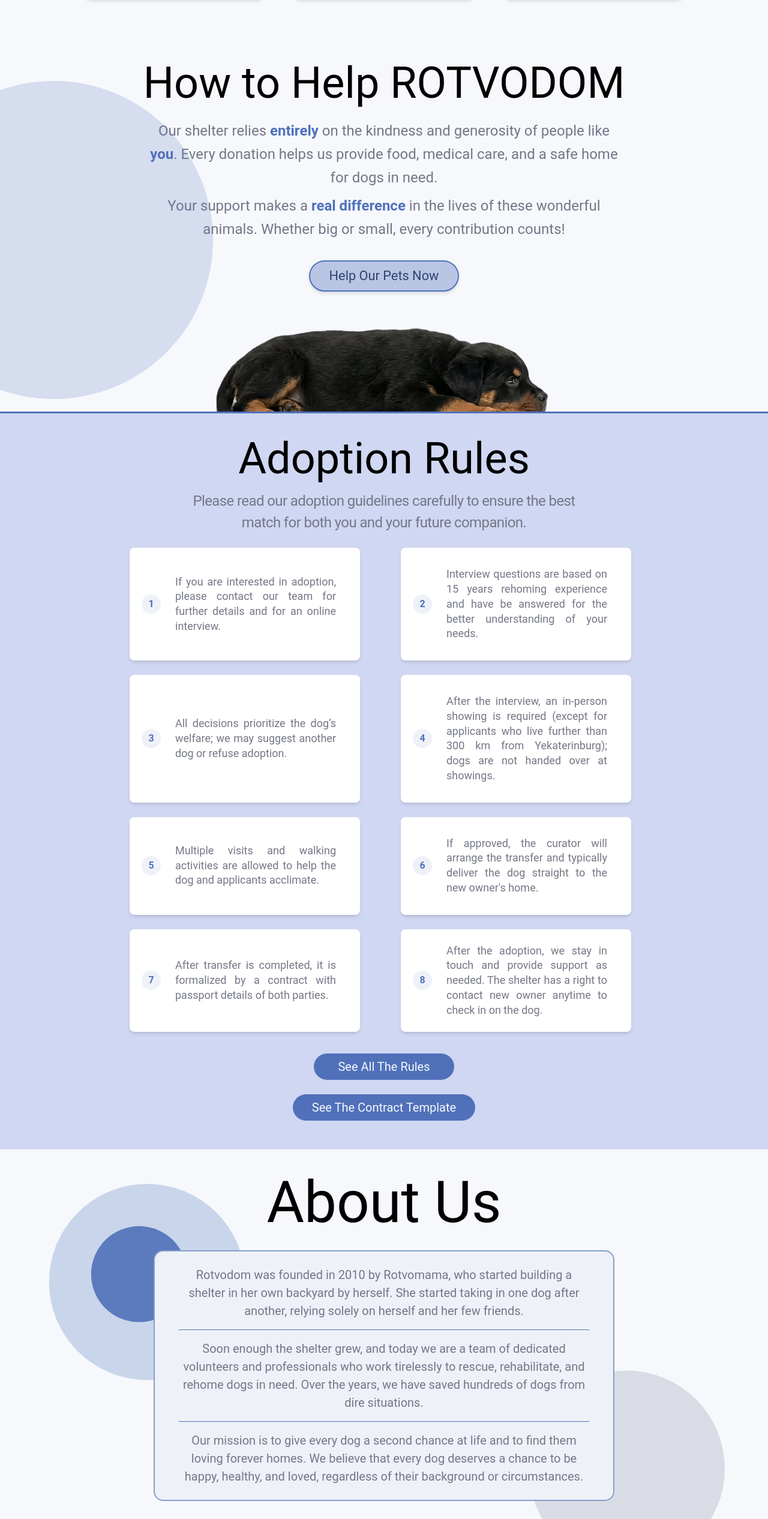
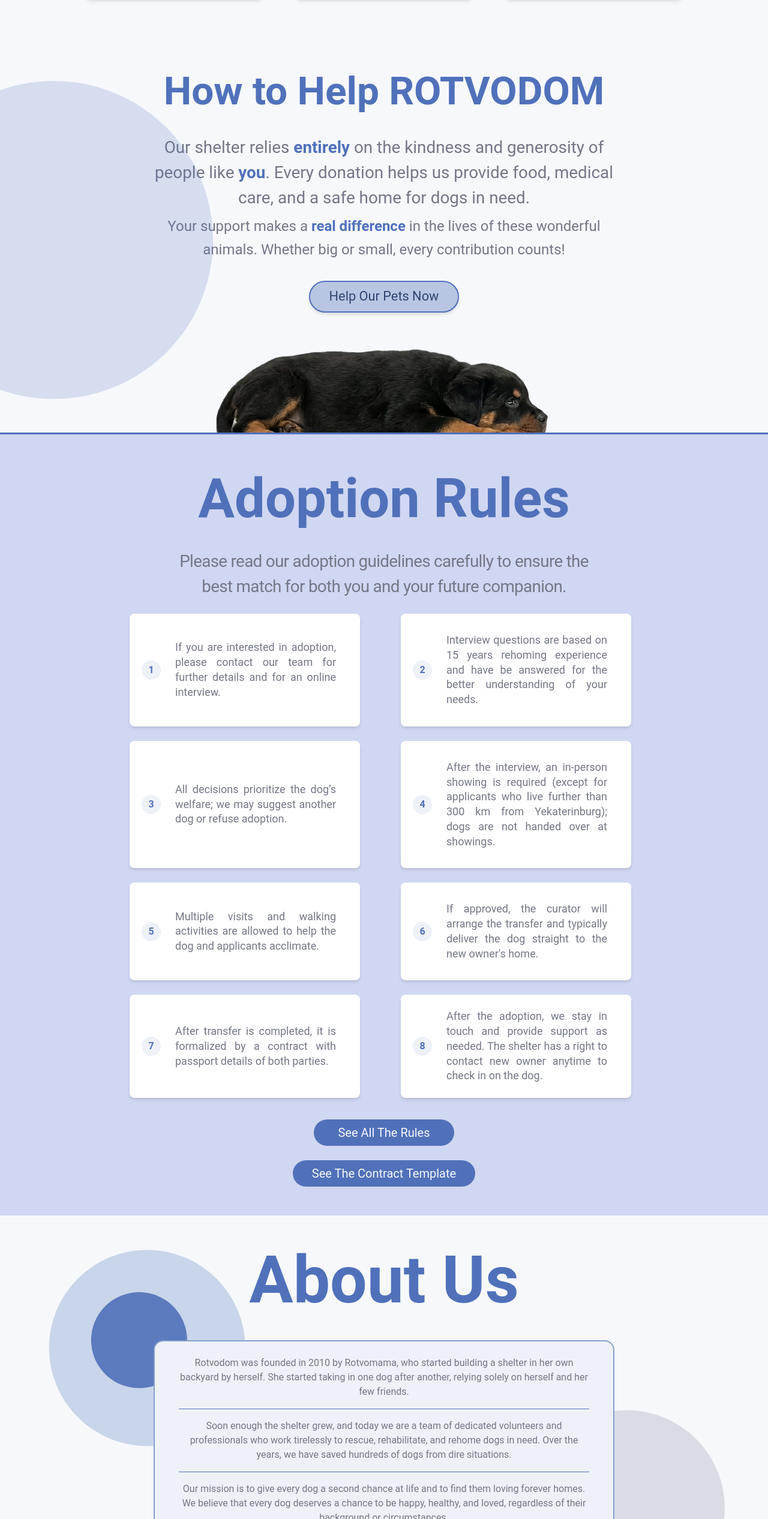
Before and after one commit to bavayra/dog-shelter, a React (Vite) app: page / in a window 1280 px wide. Shown: the part 2854-5386 px from the top of the page at 60% size. Built offline with nearby package versions, Linux system fonts and the light colour scheme; a web font is replaced by a local one.

Commit message:
perf/refactor: recalculated hardcoded values for font sizes, paddings, decor circles and imgs sizes with clamps and updated the project

```diff
--- a/src/features/AboutUs.tsx
+++ b/src/features/AboutUs.tsx
@@ -5,11 +5,11 @@ const AboutUs = () => {
   return (
     <section id="about-us" className="bg-primary-50 py-8">
       <div className="container mx-auto px-4">
-        <h2 className="typography-h2 xs:text-5xl 3xl:mt-10 tablet-lg:text-8xl 4xl:mt-6 5xl:mb-12 xs:pt-2 5xl:text-[10rem] 4xl:text-9xl z-12 mb-4 text-center md:mb-8 md:text-7xl">
+        <h2 className="text-fluid-about-heading text-primary-500 3xl:mt-10 4xl:mt-6 5xl:mb-12 xs:pt-2 z-12 mb-4 text-center leading-tight font-bold md:mb-8">
           About Us
         </h2>
 
-        <div className="bg-primary-100 4xl:max-w-5xl 5xl:text-3xl 4xl:text-2xl typography-body xs:text-lg border-primary-300 tablet-sm:text-xl tablet-lg:max-w-2xl tablet-lg:px-6 relative z-10 mx-auto my-2 max-w-xl rounded-2xl border-2 px-3 py-6 text-center sm:mx-4 md:mx-auto lg:max-w-3xl xl:px-10 2xl:p-10">
+        <div className="bg-primary-100 text-fluid-about-body 4xl:max-w-5xl typography-body border-primary-300 tablet-lg:max-w-2xl tablet-lg:px-6 relative z-10 mx-auto my-2 max-w-xl rounded-2xl border-2 px-3 py-6 text-center sm:mx-4 md:mx-auto lg:max-w-3xl xl:px-10 2xl:p-10">
           <p>
             Rotvodom was founded in 2010 by Rotvomama, who started building a
             shelter in her own backyard by herself. She started taking in one
--- a/src/features/AdoptionRules.tsx
+++ b/src/features/AdoptionRules.tsx
@@ -15,11 +15,11 @@ const AdoptionRules = () => {
   return (
     <section id="adoption-rules" className="relative z-1 bg-neutral-50 py-6">
       <div className="container mx-auto px-4 sm:mt-4">
-        <h2 className="typography-h2 tablet-sm:pt-0 xs:text-4xl xs:pt-4 4xl:text-9xl tablet-sm:text-5xl 4xl:mt-6 3xl:mt-10 mb-0 text-center md:text-7xl 2xl:mt-12">
+        <h2 className="text-fluid-rules-heading text-primary-500 tablet-sm:pt-0 xs:pt-4 4xl:mt-6 3xl:mt-10 mb-0 text-center font-bold 2xl:mt-12">
           Adoption Rules
         </h2>
 
-        <p className="typography-body 4xl:mt-4 xs:text-lg 4xl:text-3xl 5xl:text-4xl tablet-sm:text-xl tablet-lg:w-180 5xl:w-380 5xl:px-60 mx-auto mt-4 mb-6 text-center md:px-16 md:text-2xl md:tracking-tight xl:px-4 2xl:mb-8 2xl:w-3xl">
+        <p className="text-fluid-rules-intro 4xl:mt-4 tablet-lg:w-180 5xl:w-380 5xl:px-60 mx-auto mt-4 mb-6 text-center leading-normal text-neutral-700 md:px-16 md:tracking-tight xl:px-4 2xl:mb-8 2xl:w-3xl">
           Please read our adoption guidelines carefully to ensure the best match
           for both you and your future companion.
         </p>
--- a/src/features/HowToHelp.tsx
+++ b/src/features/HowToHelp.tsx
@@ -8,11 +8,11 @@ const HowToHelp = () => {
       className="bg-primary-50 border-b-primary-500 tablet-sm:min-h-[calc(var(--vph)*0.70)] 5xl:min-h-[calc(var(--vph)*0.65)] 4xl:min-h-[calc(var(--vph)*0.84)] relative z-1 min-h-[calc(var(--vph)*0.75)] scroll-mt-20 overflow-hidden border-b-3 pt-6 pb-30 sm:min-h-[calc(var(--vph)*0.68)] sm:pt-10 md:min-h-[calc(var(--vph)*0.60)] lg:min-h-[calc(var(--vph))] xl:min-h-[calc(var(--vph)*0.70)] [@media(min-height:1600px)]:min-h-[50vh]"
     >
       <div className="z-10 container mx-auto px-4">
-        <h2 className="typography-h2 xs:text-4xl xs:pt-4 tablet-sm:text-5xl tablet-lg:text-6xl 4xl:pt-10 4xl:pb-4 3xl:mt-10 4xl:text-8xl 3xl:mb-6 mb-6 text-center sm:mt-0 sm:pt-0 lg:mt-12 lg:text-7xl 2xl:mb-10">
+        <h2 className="text-fluid-help-heading text-primary-500 xs:pt-4 4xl:pt-10 4xl:pb-4 3xl:mt-10 3xl:mb-6 mb-6 text-center font-bold sm:mt-0 sm:pt-0 lg:mt-12 2xl:mb-10">
           How to Help ROTVODOM
         </h2>
         <div className="3xl:max-w-4xl tablet-lg:mb-6 4xl:max-w-6xl 5xl:max-w-7xl 6xl:max-w-6xl 5xl:px-6 5xl:mb-14 6xl:mb-6 mx-auto mb-6 max-w-3xl text-center sm:px-6 md:mb-4 md:px-22 xl:max-w-240 2xl:max-w-264">
-          <p className="typography-body xs:text-lg tablet-sm:text-xl tablet-lg:text-2xl 4xl:text-3xl 6xl:text-[2rem] 5xl:text-4xl mb-2 leading-relaxed">
+          <p className="text-fluid-help-body mb-2 leading-normal text-neutral-700">
             Our shelter relies{' '}
             <span className="text-primary-500 font-semibold">entirely</span> on
             the kindness and generosity of people like{' '}
--- a/src/index.css
+++ b/src/index.css
@@ -207,7 +207,24 @@ html {
       width: clamp(12.5rem, 32.41vw + 2.13rem, 47.5rem);
       height: clamp(12.5rem, 32.41vw + 2.13rem, 47.5rem);
     }
-    /* DecorativeCircle sizes based on original values */
+    .text-fluid-about-heading {
+      font-size: clamp(3rem, 6.64vw + 1.506rem, 10rem);
+    }
+    .text-fluid-about-body {
+      font-size: clamp(1.125rem, 0.71vw + 0.965rem, 1.875rem);
+    }
+    .text-fluid-rules-heading {
+      font-size: clamp(2.25rem, 5.9vw + 0.923rem, 8rem);
+    }
+    .text-fluid-rules-intro {
+      font-size: clamp(1.125rem, 1.07vw + 0.884rem, 2.25rem);
+    }
+    .text-fluid-help-heading {
+      font-size: clamp(2.25rem, 3.31vw + 1.456rem, 5rem);
+    }
+    .text-fluid-help-body {
+      font-size: clamp(1.125rem, 1.07vw + 0.884rem, 2.25rem);
+    }
     .circle-xxs {
       width: clamp(2rem, 1.42vw + 1.68rem, 3.5rem);
       height: clamp(2rem, 1.42vw + 1.68rem, 3.5rem);
```
